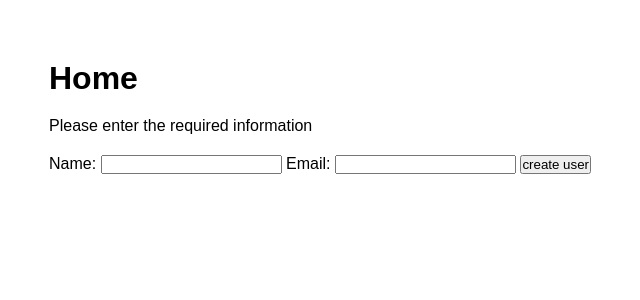
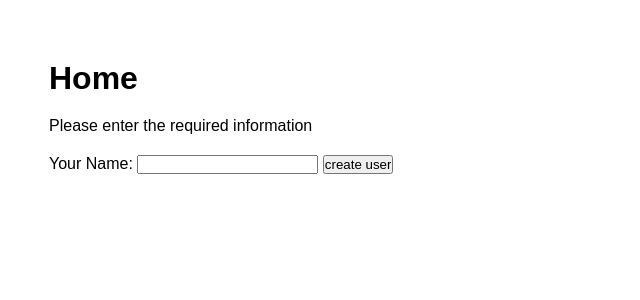
Before and after one commit to ChristopherDonnelly/Flask_WhatsMyName, a Flask app: page / in a window 1280 px wide. Shown: the top 300 px of the page, without its empty margins (116-756 px from the left). Run offline with Flask 2, Linux system fonts and the light colour scheme.

Commit message:
Removed email field as it was not required for this assignment

```diff
--- a/server.py
+++ b/server.py
@@ -27,7 +27,6 @@ def process():
     # we'll talk about the following two lines after we learn a little more
     # about forms
     name = request.form['name']
-    email = request.form['email']       # redirects back to the '/' route
 
     print 'Name: {}'.format(name)
 
--- a/templates/index.html
+++ b/templates/index.html
@@ -9,8 +9,7 @@
             <h1>Home</h1>
             <p>Please enter the required information</p>
             <form action='/process' method='post'>
-                Name: <input type='text' name='name'>
-                Email: <input type='text' name='email'>
+                Your Name: <input type='text' name='name'>
                 <input type='submit' value='create user'>
             </form>
         </div>
```
